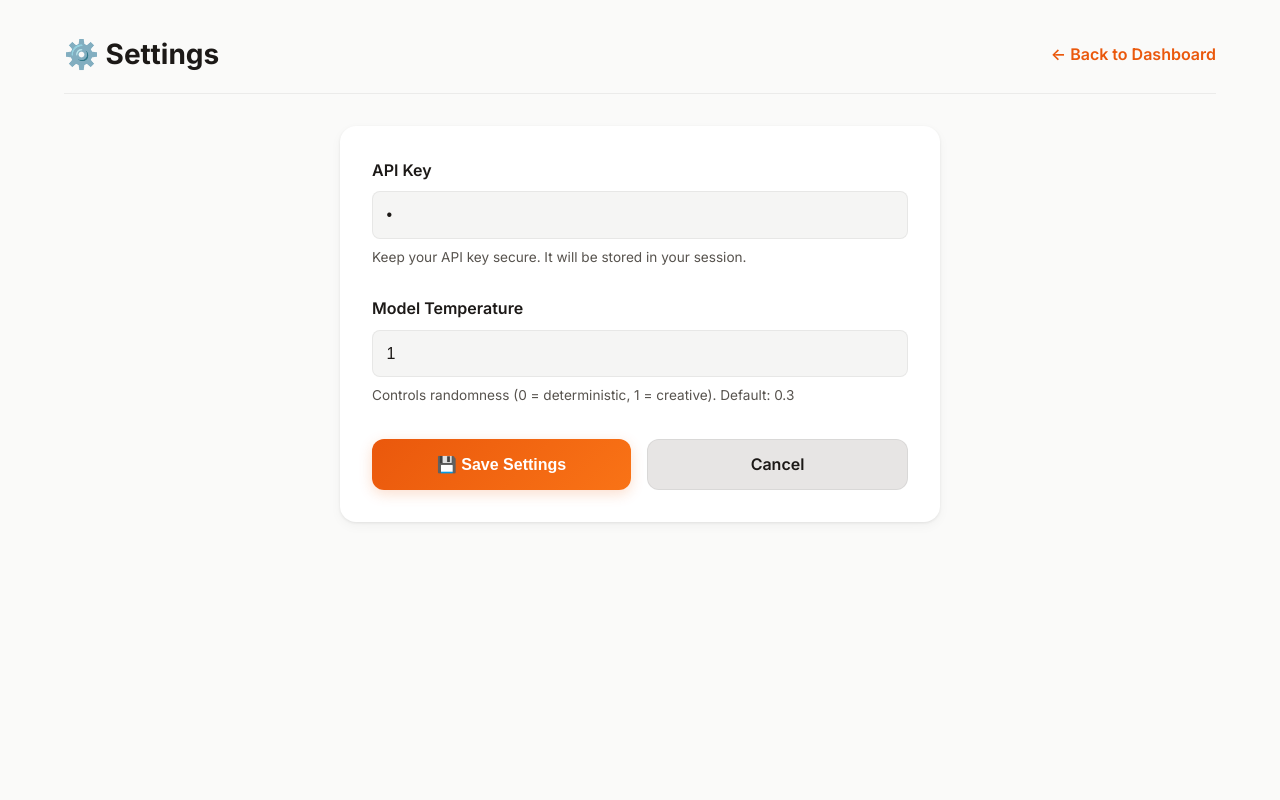
After one commit to tvbibayan/CodeScribe2, a Flask app: page /settings in a window 1280 px wide. The commit adds this page. Run offline with Flask 3, Linux system fonts and the light colour scheme; the visitor is signed in with stand-in values (Sample User, id 1).

Commit message:
Update app.py, style.css, index.html and add login/settings templates

```diff
--- a/app.py
+++ b/app.py
@@ -1,3 +1,4 @@
+
 """
 CodeScribe Flask Application
 ---------------------------
@@ -19,7 +20,7 @@ from pathlib import Path
 import astor
 import graphviz
 import google.generativeai as genai
-from flask import Flask, render_template, request, jsonify
+from flask import Flask, render_template, request, jsonify, redirect, url_for, session
 from dotenv import load_dotenv
 from radon.complexity import cc_visit
 from radon.metrics import mi_visit
@@ -150,6 +151,8 @@ def _build_model(system_instruction: str) -> genai.GenerativeModel:
     )
 
 app = Flask(__name__)
+app.secret_key = 'codescribe-secret-key-2025-enterprise'
+app.config['MAX_CONTENT_LENGTH'] = 50 * 1024 * 1024  # 50MB max upload
 
 
 @app.route('/')
@@ -157,7 +160,10 @@ def index():
     """
     Home page route.
     Renders the main code documentation interface.
+    Requires user to be logged in.
     """
+    if 'user' not in session:
+        return redirect(url_for('login'))
     return render_template('index.html')
 
 def get_ai_documentation(code_str: str) -> str:
@@ -877,6 +883,52 @@ def after_request(response):
     response.headers.add('Access-Control-Allow-Methods', 'GET,POST')
     return response
 
+# --- Authentication Routes ---
+
+@app.route('/login', methods=['GET', 'POST'])
+def login():
+    """Handle user login"""
+    if request.method == 'POST':
+        username = request.form.get('username')
+        password = request.form.get('password')
+
+        # Simple authentication check
+        if username == 'admin' and password == 'admin':
+            session['user'] = username
+            return redirect(url_for('index'))
+        else:
+            return render_template('login.html', error='Invalid username or password')
+
+    return render_template('login.html')
+
+@app.route('/logout')
+def logout():
+    """Handle user logout"""
+    session.clear()
+    return redirect(url_for('login'))
+
+@app.route('/settings', methods=['GET', 'POST'])
+def settings():
+    """Handle user settings"""
+    if 'user' not in session:
+        return redirect(url_for('login'))
+
+    if request.method == 'POST':
+        api_key = request.form.get('api_key')
+        temperature = request.form.get('temperature')
+
+        # Save settings to session
+        session['api_key'] = api_key
+        session['temperature'] = temperature
+        session.modified = True
+
+        return render_template('settings.html', message='Settings saved successfully!')
+
+    api_key = session.get('api_key', '')
+    temperature = session.get('temperature', '0.3')
+
+    return render_template('settings.html', api_key=api_key, temperature=temperature)
+
 # --- Main Entrypoint ---
 if __name__ == '__main__':
     app.run(host='0.0.0.0', port=8080, debug=True)
--- a/static/style.css
+++ b/static/style.css
@@ -918,3 +918,36 @@ html {
 .glow-text {
     color: var(--text-primary);
 }
+
+/* =============================================
+   Authentication & Settings Pages
+   ============================================= */
+
+.auth-container {
+    display: flex;
+    justify-content: center;
+    align-items: center;
+    min-height: 100vh;
+    padding: 2rem;
+    background: var(--bg-base);
+}
+
+.auth-container > * {
+    width: 100%;
+    max-width: 400px;
+}
+
+/* Navigation Links in Header */
+.nav-link {
+    color: var(--text-secondary);
+    text-decoration: none;
+    font-weight: 500;
+    transition: all var(--transition-smooth);
+    padding: 0.5rem 0;
+    border-bottom: 2px solid transparent;
+}
+
+.nav-link:hover {
+    color: var(--accent-primary);
+    border-bottom-color: var(--accent-primary);
+}
--- a/templates/index.html
+++ b/templates/index.html
@@ -28,6 +28,8 @@
                 <div class="nav-links">
                     <a href="/" class="nav-link">Home</a>
                     <a href="/about" class="nav-link">About</a>
+                    <a href="/settings" class="nav-link">Settings</a>
+                    <a href="/logout" class="nav-link">Logout</a>
                 </div>
             </nav>
             <div class="hero">
--- /dev/null
+++ b/templates/settings.html
@@ -0,0 +1,181 @@
+<!DOCTYPE html>
+<html lang="en">
+<head>
+    <meta charset="UTF-8">
+    <meta name="viewport" content="width=device-width, initial-scale=1.0">
+    <title>CodeScribe Enterprise - Settings</title>
+    <link rel="stylesheet" href="{{ url_for('static', filename='style.css') }}">
+    <style>
+        .settings-header {
+            display: flex;
+            justify-content: space-between;
+            align-items: center;
+            margin-bottom: 2rem;
+            padding-bottom: 1rem;
+            border-bottom: 1px solid var(--border-soft);
+        }
+
+        .settings-header h1 {
+            color: var(--text-primary);
+            font-size: 1.75rem;
+        }
+
+        .back-link {
+            color: var(--accent-primary);
+            text-decoration: none;
+            font-weight: 600;
+            transition: all var(--transition-smooth);
+        }
+
+        .back-link:hover {
+            color: var(--accent-secondary);
+            text-decoration: underline;
+        }
+
+        .settings-container {
+            max-width: 600px;
+            margin: 0 auto;
+            background: var(--bg-panel);
+            border-radius: var(--radius-lg);
+            padding: 2rem;
+            box-shadow: var(--panel-shadow);
+        }
+
+        .form-group {
+            margin-bottom: 1.75rem;
+        }
+
+        .form-group label {
+            display: block;
+            margin-bottom: 0.5rem;
+            color: var(--text-primary);
+            font-weight: 600;
+            font-size: 1rem;
+        }
+
+        .form-group input,
+        .form-group select {
+            width: 100%;
+            padding: 0.85rem;
+            border: 1px solid var(--border-soft);
+            border-radius: var(--radius-sm);
+            background: var(--bg-panel-alt);
+            color: var(--text-primary);
+            font-size: 1rem;
+            transition: all var(--transition-smooth);
+            box-sizing: border-box;
+        }
+
+        .form-group input:focus,
+        .form-group select:focus {
+            outline: none;
+            border-color: var(--accent-primary);
+            box-shadow: 0 0 0 3px rgba(234, 88, 12, 0.1);
+        }
+
+        .form-group small {
+            display: block;
+            margin-top: 0.5rem;
+            color: var(--text-secondary);
+            font-size: 0.85rem;
+        }
+
+        .button-group {
+            display: flex;
+            gap: 1rem;
+            margin-top: 2rem;
+        }
+
+        .save-btn, .cancel-btn {
+            flex: 1;
+            padding: 1rem;
+            border: none;
+            border-radius: var(--radius-md);
+            font-size: 1rem;
+            font-weight: 600;
+            cursor: pointer;
+            transition: all var(--transition-smooth);
+        }
+
+        .save-btn {
+            background: var(--aurora-gradient);
+            color: white;
+            box-shadow: var(--button-shadow);
+        }
+
+        .save-btn:hover {
+            transform: translateY(-2px);
+            box-shadow: 0 6px 20px rgba(234, 88, 12, 0.3);
+        }
+
+        .cancel-btn {
+            background: var(--bg-secondary);
+            color: var(--text-primary);
+            border: 1px solid var(--border-soft);
+        }
+
+        .cancel-btn:hover {
+            background: var(--border-soft);
+        }
+
+        .success-message {
+            background: #ecfdf5;
+            color: #065f46;
+            padding: 1rem;
+            border-radius: var(--radius-sm);
+            margin-bottom: 1.5rem;
+            text-align: center;
+            font-weight: 500;
+            border-left: 4px solid #10b981;
+        }
+    </style>
+</head>
+<body>
+    <div class="container">
+        <div class="settings-header">
+            <h1>⚙️ Settings</h1>
+            <a href="{{ url_for('index') }}" class="back-link">← Back to Dashboard</a>
+        </div>
+
+        <div class="settings-container">
+            {% if message %}
+            <div class="success-message">✓ {{ message }}</div>
+            {% endif %}
+
+            <form method="POST" action="{{ url_for('settings') }}">
+                <div class="form-group">
+                    <label for="api_key">API Key</label>
+                    <input
+                        type="password"
+                        id="api_key"
+                        name="api_key"
+                        placeholder="Enter your API key"
+                        value="{{ api_key or '' }}"
+                    >
+                    <small>Keep your API key secure. It will be stored in your session.</small>
+                </div>
+
+                <div class="form-group">
+                    <label for="temperature">Model Temperature</label>
+                    <input
+                        type="number"
+                        id="temperature"
+                        name="temperature"
+                        min="0"
+                        max="1"
+                        step="0.1"
+                        placeholder="0.3"
+                        value="{{ temperature or '0.3' }}"
+                    >
+                    <small>Controls randomness (0 = deterministic, 1 = creative). Default: 0.3</small>
+                </div>
+
+                <div class="button-group">
+                    <button type="submit" class="save-btn">💾 Save Settings</button>
+                    <a href="{{ url_for('index') }}" class="cancel-btn" style="text-align: center; line-height: 1rem; text-decoration: none;">Cancel</a>
+                </div>
+            </form>
+        </div>
+    </div>
+</body>
+</html>
```
Also changed, not shown: templates/login.html (added, +162 -0 lines).
